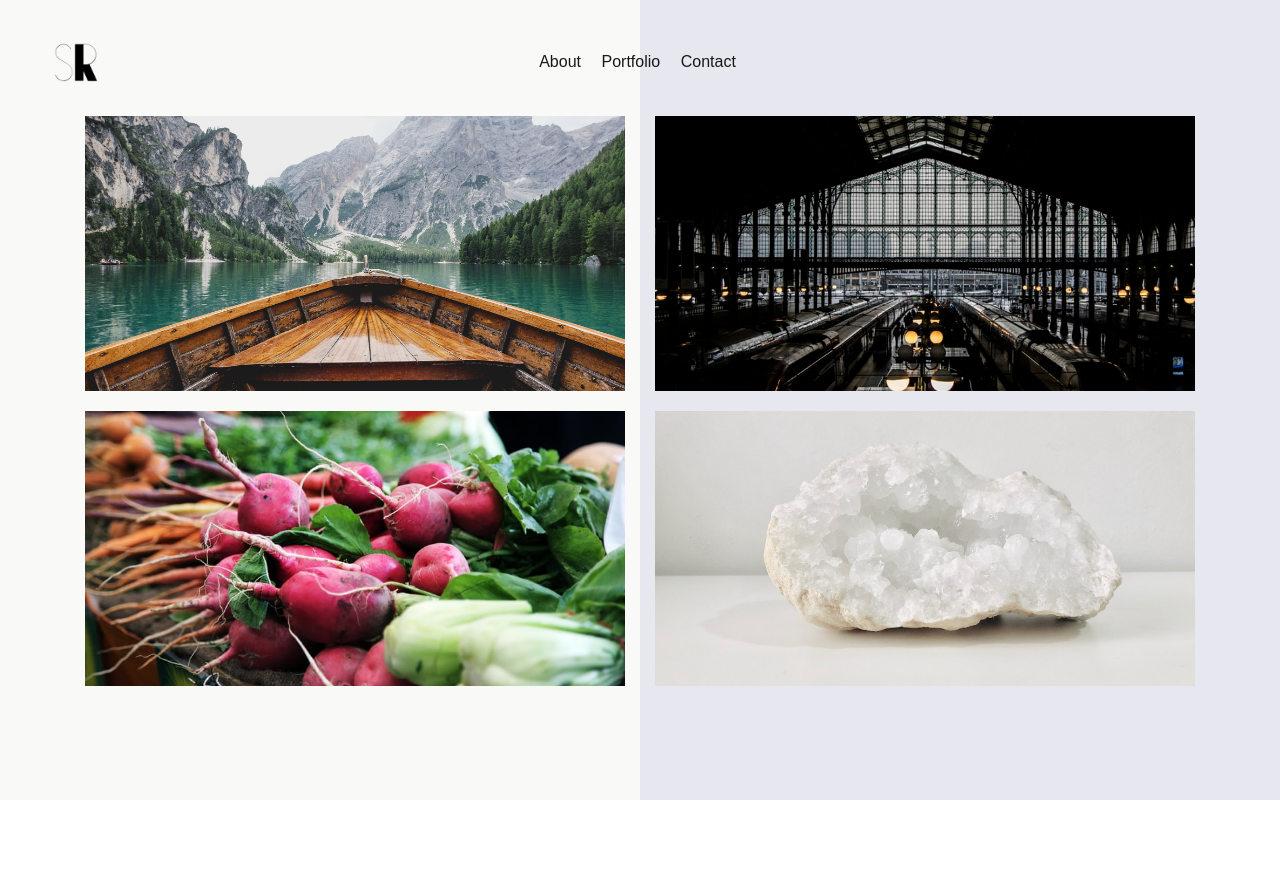
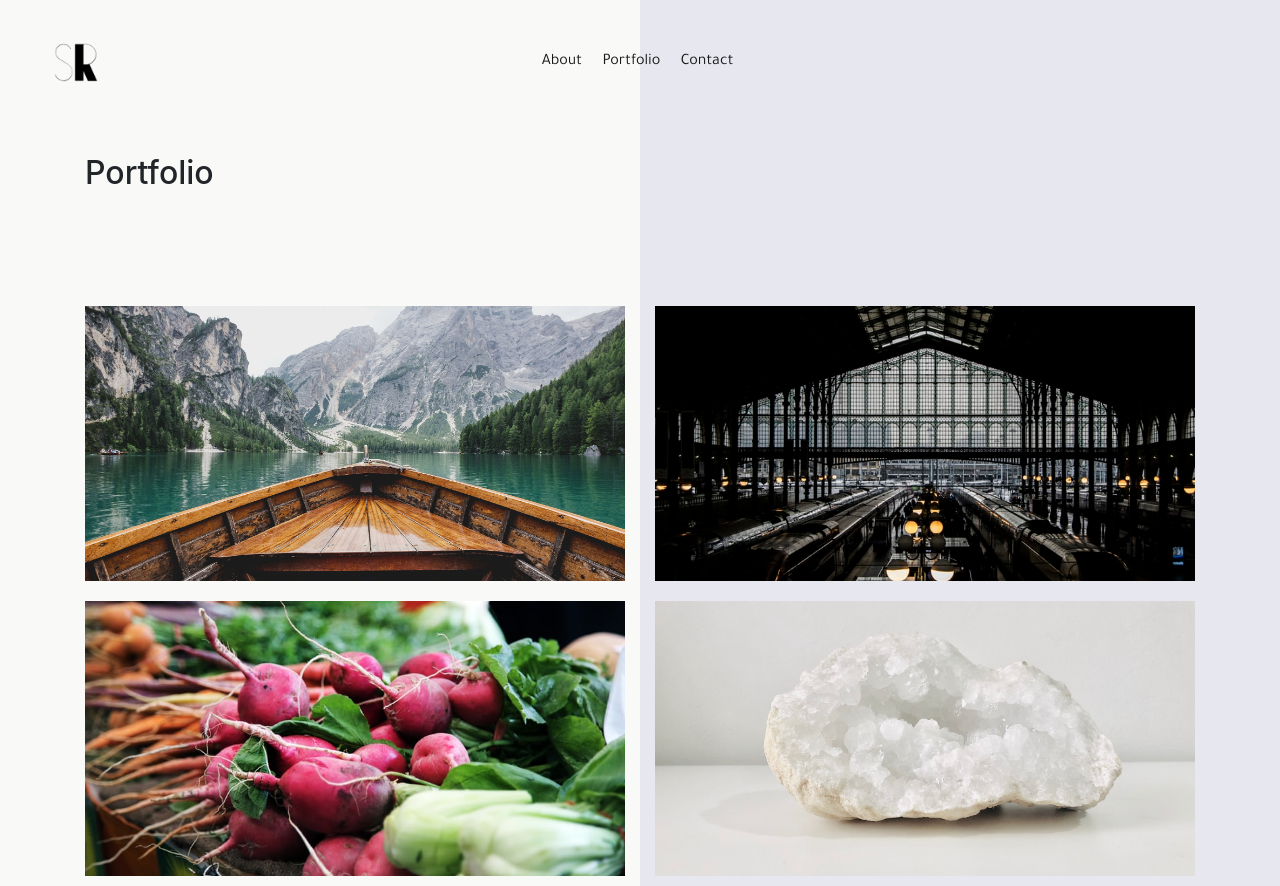
Before and after one commit to shelbyreins/updated-portfolio, a plain HTML site: page portfolio.html in a window 1280 px wide. Before the commit the page ends 800 px from the top, so only its background shows below. Drawn offline with nearby package versions, Linux system fonts and the light colour scheme; a web font is replaced by a local one.

Commit message:
Fix spacing

```diff
--- a/portfolio.html
+++ b/portfolio.html
@@ -8,6 +8,7 @@
     <link rel="stylesheet" href="https://stackpath.bootstrapcdn.com/bootstrap/4.3.1/css/bootstrap.min.css"
         integrity="sha384-ggOyR0iXCbMQv3Xipma34MD+dH/1fQ784/j6cY/iJTQUOhcWr7x9JvoRxT2MZw1T" crossorigin="anonymous">
     <link rel="stylesheet" href="assets/css/style.css" />
+    <link href="https://fonts.googleapis.com/css?family=Frank+Ruhl+Libre|Karma:500|Tajawal|Tenor+Sans&display=swap" rel="stylesheet">
     <title>Shelby Reinsimar</title>
     <link rel="shortcut icon" href="images/logo1.png">
 
@@ -36,37 +37,45 @@
         </div>
     </nav>
 
-    <div class="container">
+
+    <div class="container" id="portfolio-container">
+        <div class="row">
+            <div class="col-md-12 col-sm-12 pb-5 mb-5 mt-5">
+                <h2 id="portfolio-title">Portfolio</h2>
+            </div>
+        </div>
         <div class=row>
             <div class="col-md-6 col-sm-12">
-                <div class="project-image-group1" style="background-image: url(images/travelX.jpg)" ;>
+                <a class="github-link" href="https://github.com/shelbyreins/travelX">
+                    <div class="project-image-group1" style="background-image: url(images/travelX.jpg)" ;></div>
+                </a>
 
-                    <a class="github-link" href="https://github.com/shelbyreins/travelX">
-                    </a>
-                </div>
             </div>
 
 
             <div class="col-md-6 col-sm-12">
-                <div class="project-image-group2" style="background-image: url(images/train-schedule.jpeg)" ;>
+                <a class="github-link" href="https://github.com/shelbyreins/train-schedule">
+                    <div class="project-image-group2" style="background-image: url(images/train-schedule.jpeg)" ;></div>
 
-                    <a class="github-link" href="https://github.com/shelbyreins/train-schedule">
-                    </a>
-                </div>
+                </a>
+
             </div>
             <div class="col-md-6 col-sm-12">
-                <div class="project-image-group1" style="background-image: url(images/produce-gif.jpeg)" ;>
+                <a class="github-link" href="https://github.com/shelbyreins/GifTastic">
 
-                    <a class="github-link" href="https://github.com/shelbyreins/GifTastic">
-                    </a>
-                </div>
+                    <div class="project-image-group1" style="background-image: url(images/produce-gif.jpeg)" ;></div>
+
+                </a>
+
             </div>
             <div class="col-md-6 col-sm-12">
-                <div class="project-image-group2" style="background-image: url(images/crystal-collector.jpeg)" ;>
+                <a class="github-link" href="https://github.com/shelbyreins/unit-4-game">
 
-                    <a class="github-link" href="https://github.com/shelbyreins/unit-4-game">
-                    </a>
-                </div>
+                    <div class="project-image-group2" style="background-image: url(images/crystal-collector.jpeg)" ;>
+                    </div>
+
+                </a>
+
             </div>
 
 
```
